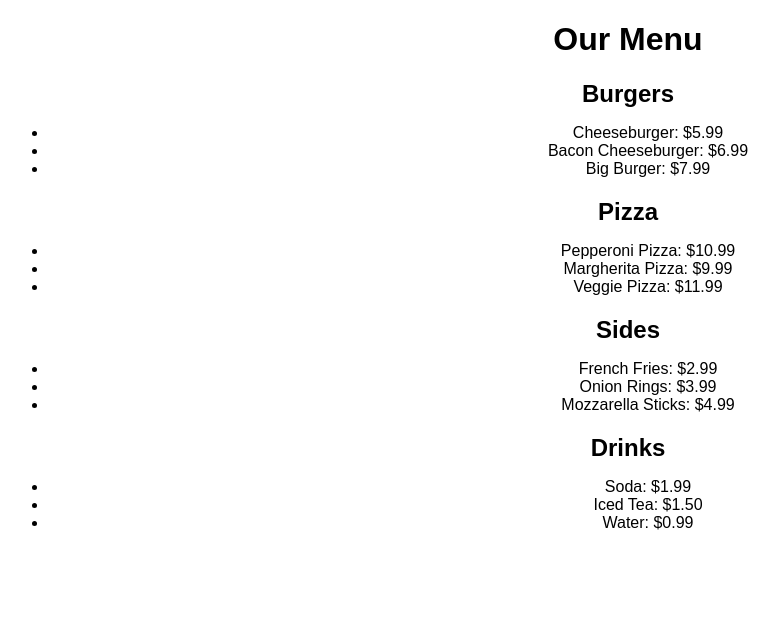
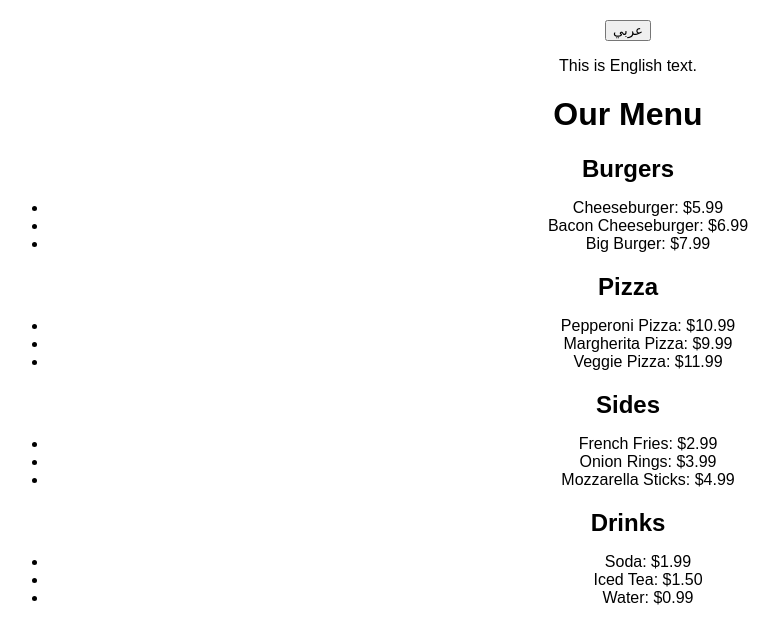
Before and after one commit to riyasvaliyadan/HotelQRCode, a plain HTML site: page index.html in a window 1280 px wide. Shown: the whole page, without its empty margins (12-791 px from the left). Drawn offline with Linux system fonts and the light colour scheme.

Commit message:
add lang switch button

```diff
--- a/index.html
+++ b/index.html
@@ -28,7 +28,23 @@
     </style>
 </head>
 <body>
+<button id="myButton" onclick="switchLanguage()">عربي</button>
 
+<p id="myText">This is English text.</p>
+
+<script>
+    function switchLanguage() {
+        var textElement = document.getElementById("myText");
+        var buttonElement = document.getElementById("myButton");
+        if (textElement.innerHTML === "This is English text.") {
+            textElement.innerHTML = "طعام";
+            buttonElement.innerHTML = "English";
+        } else {
+            textElement.innerHTML = "This is English text.";
+            buttonElement.innerHTML = "عربي";
+        }
+    }
+</script>
 <h1>Our Menu</h1>
 
 <div class="menu-item">
```
